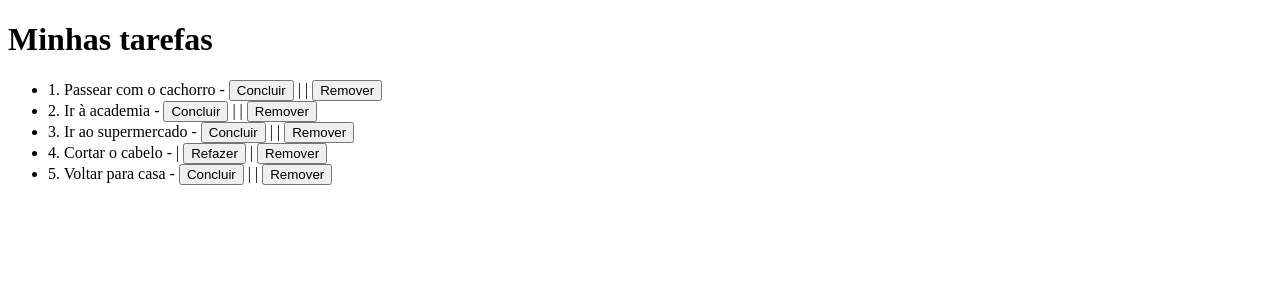
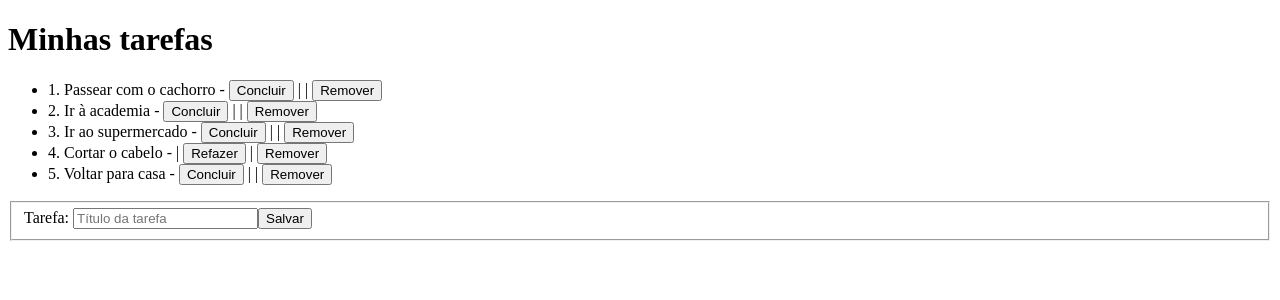
Before and after one commit to LukeDaniel16/Comecando-com-Angular, an Angular app in the folder todo/: page / in a window 1280 px wide. Shown: the top 300 px of the page. Built offline with nearby package versions, Linux system fonts and the light colour scheme.

Commit message:
Criando form básico com ReactiveFormsModule

```diff
--- a/todo/src/app/app.component.html
+++ b/todo/src/app/app.component.html
@@ -2,14 +2,22 @@
 <ul>
   <li *ngFor="let todo of todos">
     {{todo.id}}. {{ todo.title }} -
-    <button *ngIf="!todo.done">Concluir</button> |
-    <button *ngIf="todo.done">Refazer</button> |
+    <button *ngIf="!todo.done" (click)="maskAsDone(todo)">Concluir</button> |
+    <button *ngIf="todo.done" (click)="markAsUndone(todo)">Refazer</button> |
     <button (click)="remove(todo)">Remover</button>
   </li>
 </ul>
 
+<form [formGroup]="form">
+  <fieldset>
+    <label>Tarefa: </label>
+    <input type="text" placeholder="Título da tarefa" maxlength="60" formControlName="title">
+    <button>Salvar</button>
+  </fieldset>
+</form>
+
 <!--
-  () = HTML > ts
-  [] = ts > HTML
+  () = HTML > ts - Chamar evento
+  [] = ts > HTML - Ref de variável
   [()] = TS <> HTML
 -->
--- a/todo/src/app/app.component.ts
+++ b/todo/src/app/app.component.ts
@@ -1,4 +1,5 @@
 import { Component } from '@angular/core';
+import { FormBuilder, FormGroup, Validators } from '@angular/forms';
 import { Todo } from 'src/models/todo.model';
 
 @Component({
@@ -9,8 +10,16 @@
 export class AppComponent {
   public todos: Todo[] = [];
   public title: String = 'Minhas tarefas';
+  public form: FormGroup;
 
-  constructor() {
+  constructor(private fb: FormBuilder) {
+    this.form = this.fb.group({
+      title: ['', Validators.compose([
+        Validators.minLength(3),
+        Validators.maxLength(60),
+        Validators.required
+      ])]
+    });
     this.todos.push(new Todo(1, 'Passear com o cachorro', false));
     this.todos.push(new Todo(2, 'Ir à academia', false));
     this.todos.push(new Todo(3, 'Ir ao supermercado', false));
@@ -27,10 +36,10 @@
   }
 
   maskAsDone(todo: Todo) {
-
+    todo.done = true;
   }
 
   markAsUndone(todo: Todo) {
-
+    todo.done = false;
   }
 }
--- a/todo/src/app/app.module.ts
+++ b/todo/src/app/app.module.ts
@@ -1,4 +1,5 @@
 import { NgModule } from '@angular/core';
+import { ReactiveFormsModule } from '@angular/forms';
 import { BrowserModule } from '@angular/platform-browser';
 
 import { AppComponent } from './app.component';
@@ -8,7 +9,8 @@
     AppComponent
   ],
   imports: [
-    BrowserModule
+    BrowserModule,
+    ReactiveFormsModule
   ],
   providers: [],
   bootstrap: [AppComponent]
```
